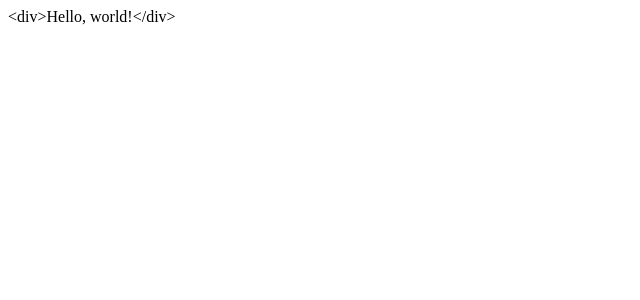
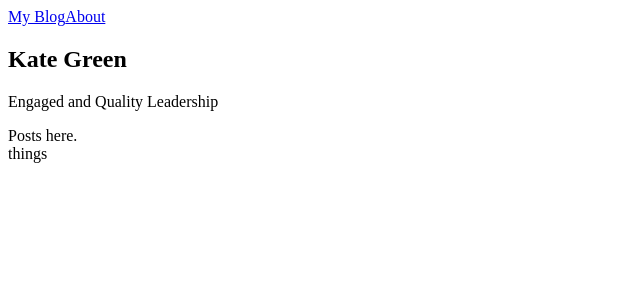
Before and after one commit to 4kategreen/blog, a Next.js app in the folder blog/: page / in a window 1280 px wide. Shown: the top 300 px of the page, without its empty margins (0-640 px from the left). Built offline with nearby package versions, Linux system fonts and the light colour scheme.

Commit message:
adding layout stuff

```diff
--- /dev/null
+++ b/blog/components/Header.js
@@ -0,0 +1,18 @@
+import Link from 'next/link';
+
+export default function Header() {
+  return (
+    <>
+      <header className="header">
+        <nav className="nav">
+          <Link href="/">
+            <a>My Blog</a>
+          </Link>
+          <Link href="/about">
+            <a>About</a>
+          </Link>
+        </nav>
+      </header>
+    </>
+  )
+}
--- /dev/null
+++ b/blog/components/Layout.js
@@ -0,0 +1,18 @@
+import Head from 'next/head';
+import Header from './Header';
+
+export default function Layout({ children, pageTitle, ...props}) {
+  return (
+    <>
+      <Head>
+        <meta name="viewport" content="width=device-width, initial-scale=1" />
+        <title>{pageTitle}</title>
+      </Head>
+      <section className="layout">
+        <Header />
+        <div className="content">{children}</div>
+      </section>
+      <footer>things</footer>
+    </>
+  )
+};
--- a/blog/pages/index.js
+++ b/blog/pages/index.js
@@ -1,8 +1,20 @@
+import Layout from '../components/Layout';
+
 const Index = ({ title, description, ...props }) => {
-  return "<div>Hello, world!</div>";
+  return (
+    <Layout pageTitle={title}>
+      <h1 className="title">Kate Green</h1>
+      <p className="description">
+        {description}
+      </p>
+      <main>
+        Posts here.
+      </main>
+    </Layout>
+  )
 }
 
-export default Index
+export default Index;
 
 export async function getStaticProps() {
   const configData = await import('../config.json');
```
Also changed, not shown: blog/components/PostList.js (added).
